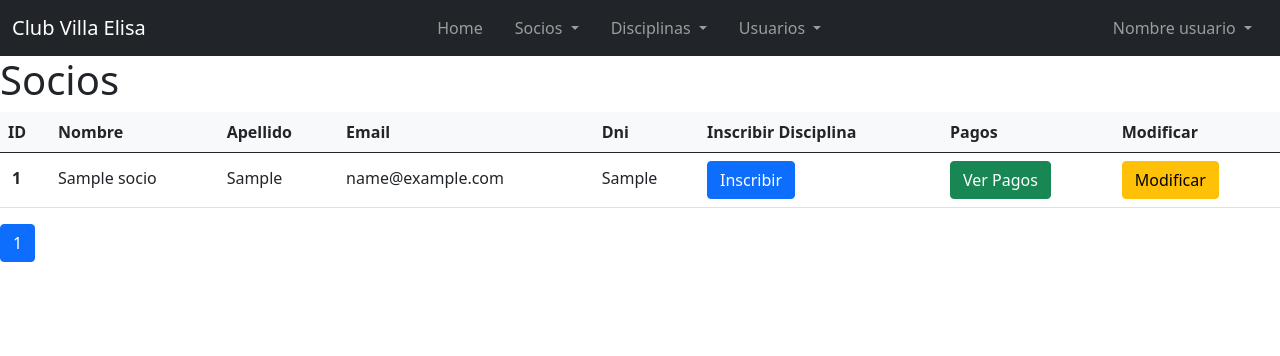
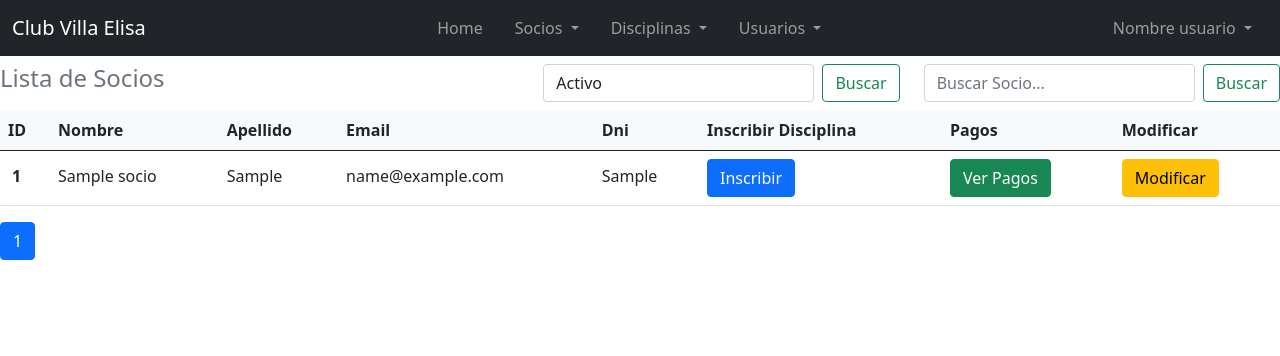
Before and after one commit to Juan-Cruz-GH/Proyecto-de-Software-UNLP, a Flask app: page /socios/ in a window 1280 px wide. Shown: the top 356 px of the page. Run offline with Flask 2, Linux system fonts and the light colour scheme; tables that the repository leaves empty hold one stand-in row (values such as "Sample post").

Commit message:
Se agrego la generacion de pagos en el alta de socios y busquedas en el listado de socios

```diff
--- a/admin/src/core/socios/__init__.py
+++ b/admin/src/core/socios/__init__.py
@@ -1,9 +1,19 @@
 from src.core.socios.socios import Socio
 from src.core.db import db
 
-def listar_socios(page):
-    '''Esta funcion devuelve todos los socios de forma paginada segun la configuracion.'''
-    return Socio.query.paginate(page, per_page=1)
+def listar_socios(page, apellido=None, tipo=None):
+    '''Esta funcion devuelve todos los socios de forma paginada segun la configuracion
+    y segun si se esta realizando un tipo de busqueda.'''
+    if(apellido is not None):
+        socios = Socio.query.filter_by(apellido=apellido.capitalize()).paginate(page, per_page=1)
+    elif(tipo is not None):
+        if(tipo == "true"):
+            socios = Socio.query.filter(Socio.activo.is_(True)).paginate(page, per_page=1)
+        else:
+            socios = Socio.query.filter(Socio.activo.is_(False)).paginate(page, per_page=1)
+    else:
+        socios = Socio.query.paginate(page, per_page=1)
+    return socios
 
 def agregar_socio(data):
     '''Esta funcion se utiliza para dar de alta un socio'''
--- a/admin/src/web/controllers/pagos.py
+++ b/admin/src/web/controllers/pagos.py
@@ -5,5 +5,6 @@ pago_blueprint = Blueprint("pagos", __name__, url_prefix="/pagos")
 
 @pago_blueprint.get("/")
 def pagos_index():
+    '''Esta funcion llama al modulo pagos para listar todos los socios'''
     kwargs = {"pagos": pagos.listar_pagos()}
     return render_template("socios/pagos.html", **kwargs)
--- a/admin/src/web/controllers/socios.py
+++ b/admin/src/web/controllers/socios.py
@@ -1,5 +1,6 @@
 from flask import Blueprint, render_template, request, redirect, flash
 from src.core import socios
+from src.core import pagos
 
 socio_blueprint = Blueprint("socios", __name__, url_prefix="/socios")
 
@@ -7,7 +8,9 @@ socio_blueprint = Blueprint("socios", __name__, url_prefix="/socios")
 def socio_index():
     '''Esta funcion llama al modulo correspondiente para obtener todos los socios paginados.'''
     page = request.args.get('page', 1, type=int)
-    kwargs = {"socios": socios.listar_socios(page)}
+    apellido = request.args.get('busqueda', type=str)
+    tipo = request.args.get('tipo', type=str)
+    kwargs = {"socios": socios.listar_socios(page, apellido, tipo), "apellido": apellido, "tipo":tipo}
     return render_template("socios/index.html", **kwargs)
 
 @socio_blueprint.route("/alta-socio")
@@ -42,7 +45,7 @@ def socio_add():
         return redirect("/socios/alta-socio")
     else:
         socio = socios.agregar_socio(data_socio)
-    #generacion_pagos = pagos.generar_pagos(socio.id)
+        generacion_pagos = pagos.generar_pagos(socio.id)
     return redirect("/socios")
 
 @socio_blueprint.route("/modificacion", methods=["POST"])
--- a/admin/src/web/templates/socios/index.html
+++ b/admin/src/web/templates/socios/index.html
@@ -1,18 +1,65 @@
 {% extends "layout.html" %}
-
 {% block title %}
     Socios - Club Villa Elisa
-{% endblock %}
+{%endblock %}
 
 {% block head %}
     {{ super() }}
 {% endblock %}
 
 {% block content %}
-
-<h1>Socios</h1>
 <div class="table-responsive">
-        <table class="table align-middle mb-0 bg-white">
+  <table class="table align-middle mb-0 bg-white caption-top">
+    <caption>
+      <div class="row">
+        <div class="col-5">
+          <h4>Lista de Socios</h4>
+        </div>
+        <div class="col-7 ms-auto">
+          <div class="row">
+            <div class="col-6">
+              <form
+                class="d-flex"
+                method="GET"
+                action="{{ url_for('socios.socio_index', page_num=1) }}"
+              >
+                <select
+                  class="form-control select-input me-2"
+                  aria-label="Buscar por activo"
+                  name="tipo"
+                  id="tipo"
+                >
+                  <option value="true">Activo</option>
+                  <option value="false">No-Activo</option>
+                </select>
+                <button class="btn btn-outline-success" type="submit">
+                  Buscar
+                </button>
+              </form>
+            </div>
+            <div class="col-6">
+              <form
+                class="d-flex"
+                method="GET"
+                action="{{ url_for('socios.socio_index', page_num=1) }}"
+              >
+                <input
+                  class="form-control me-2"
+                  type="search"
+                  placeholder="Buscar Socio..."
+                  aria-label="Buscar por apellido"
+                  id="busqueda"
+                  name="busqueda"
+                />
+                <button class="btn btn-outline-success" type="submit">
+                  Buscar
+                </button>
+              </form>
+            </div>
+          </div>
+        </div>
+      </div>
+    </caption>
     <thead class="bg-light">
       <tr>
         <th>ID</th>
@@ -54,7 +101,11 @@
           <a class="btn btn-success">Ver Pagos</a>
         </td>
         <td>
-                            <a href="{{ url_for('socios.socio_profile', id=socio.id) }}" class="btn btn-warning">Modificar</a>
+          <a
+            href="{{ url_for('socios.socio_profile', id=socio.id) }}"
+            class="btn btn-warning"
+            >Modificar</a
+          >
         </td>
       </tr>
       {% endfor %}
@@ -64,29 +115,36 @@
     <ul class="pagination">
       {% if socios.has_prev %}
       <li class="page-item">
-                    <a class='page-link' href="{{ url_for('socios.socio_index', page=socios.prev_num) }}">
+        <a
+          class="page-link"
+          href="{{ url_for('socios.socio_index', page=socios.prev_num, busqueda=apellido, tipo=tipo) }}"
+        >
           {{ '<<<' }}
         </a>
       </li>
       {% endif %}
-
       {% for number in socios.iter_pages() %}
       {% if socios.page != number %}
       <li class="page-item">
-                        <a class='page-link' href="{{ url_for('socios.socio_index', page=number) }}">
+        <a
+          class="page-link"
+          href="{{ url_for('socios.socio_index', page=number, busqueda=apellido, tipo=tipo) }}"
+        >
           {{ number }}
         </a>
       </li>
       {% else %}
       <li class="page-item active">
-                        <span class='page-link'>{{ number }}</span>
+        <span class="page-link">{{ number }}</span>
       </li>
       {% endif %}
       {% endfor %}
-
       {% if socios.has_next %}
       <li class="page-item">
-                    <a class='page-link' href="{{ url_for('socios.socio_index', page=socios.next_num) }}">
+        <a
+          class="page-link"
+          href="{{ url_for('socios.socio_index', page=socios.next_num, busqueda=apellido, tipo=tipo) }}"
+        >
           {{ '>>>' }}
         </a>
       </li>
```
Also changed, not shown: admin/src/core/pagos/__init__.py (+21 -0 lines). Lines whose indentation alone changed are shown as unchanged.
